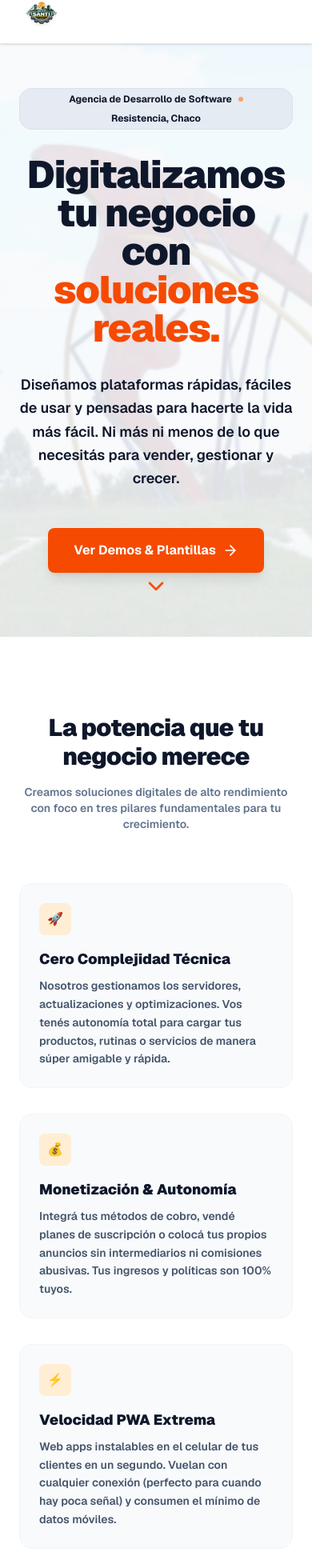
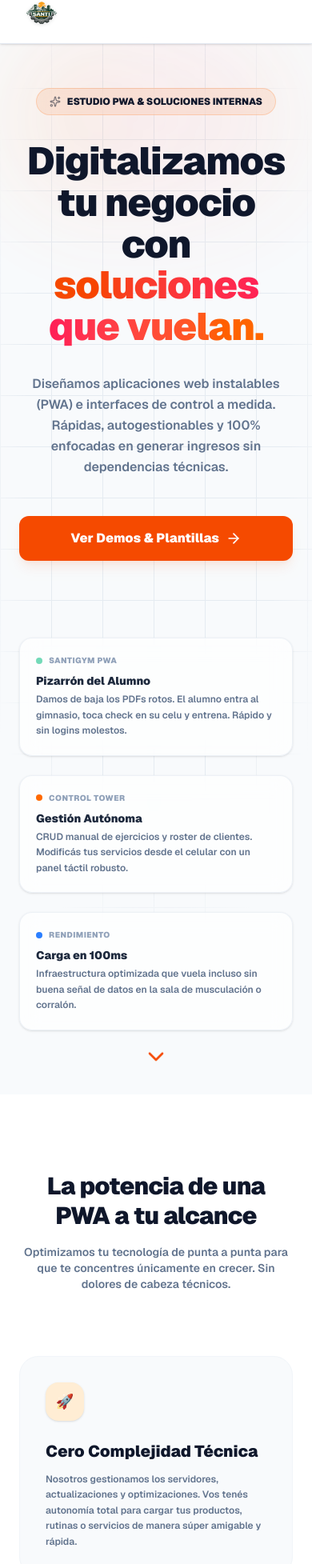
Before and after one commit to SantiCabrera19/resistencia-pwas, a Next.js app: page / in a window 390 px wide. Shown: the part 18-1973 px from the top of the page at 80% size. Built offline with nearby package versions, Linux system fonts and the light colour scheme.

Commit message:
design(home): rewrite landing components for a radical premium white and orange startup aesthetic

```diff
--- a/src/components/features/home/HomeAbout.tsx
+++ b/src/components/features/home/HomeAbout.tsx
@@ -1,49 +1,108 @@
 "use client";
 
-import { Handshake, Zap, ShieldCheck } from "lucide-react";
+import { CheckCircle2, XCircle } from "lucide-react";
 
 export function HomeAbout() {
   return (
     <section className="bg-white dark:bg-slate-950 px-6 py-24 sm:py-32 transition-colors duration-200" id="nosotros">
-      <div className="mx-auto max-w-5xl text-center">
-        <h2 className="text-3xl font-black tracking-tight text-slate-900 dark:text-white sm:text-5xl mb-4">
-          La potencia que tu negocio merece
-        </h2>
-        <p className="max-w-2xl mx-auto text-sm sm:text-base font-semibold text-slate-500 dark:text-slate-400">
-          Creamos soluciones digitales de alto rendimiento con foco en tres pilares fundamentales para tu crecimiento.
-        </p>
+      <div className="mx-auto max-w-5xl text-center space-y-20">
 
-        <div className="grid grid-cols-1 md:grid-cols-3 gap-8 text-left mt-16">
-          <div className="bg-slate-50 dark:bg-slate-900/40 p-6 rounded-2xl border border-slate-100 dark:border-slate-800/50 transition-colors">
-            <div className="h-10 w-10 bg-orange-100 dark:bg-orange-950/50 rounded-lg flex items-center justify-center text-orange-655 dark:text-orange-400 font-black mb-4 select-none">
+        {/* Main Header */}
+        <div className="space-y-4">
+          <h2 className="text-3xl font-black tracking-tight text-slate-900 dark:text-white sm:text-5xl select-none leading-tight">
+            La potencia de una PWA a tu alcance
+          </h2>
+          <p className="max-w-2xl mx-auto text-sm sm:text-base font-semibold text-slate-500 dark:text-slate-400">
+            Optimizamos tu tecnología de punta a punta para que te concentres únicamente en crecer. Sin dolores de cabeza técnicos.
+          </p>
+        </div>
+
+        {/* The 3 Pillars Cards */}
+        <div className="grid grid-cols-1 md:grid-cols-3 gap-8 text-left">
+
+          {/* Pillar 1 */}
+          <div className="group bg-slate-50 dark:bg-slate-900/40 p-8 rounded-3xl border border-slate-100 dark:border-slate-800/60 transition-all hover:-translate-y-1 hover:shadow-lg hover:shadow-orange-500/5 duration-350">
+            <div className="h-12 w-12 bg-orange-100 dark:bg-orange-950/50 rounded-2xl flex items-center justify-center text-orange-655 dark:text-orange-400 text-lg font-black mb-6 select-none shadow-sm">
               🚀
             </div>
-            <h3 className="text-slate-900 dark:text-white font-black text-lg mb-2">Cero Complejidad Técnica</h3>
-            <p className="text-sm text-slate-600 dark:text-slate-450 leading-relaxed font-semibold">
+            <h3 className="text-slate-900 dark:text-white font-black text-xl mb-3">Cero Complejidad Técnica</h3>
+            <p className="text-xs sm:text-sm text-slate-500 dark:text-slate-400 leading-relaxed font-semibold">
               Nosotros gestionamos los servidores, actualizaciones y optimizaciones. Vos tenés autonomía total para cargar tus productos, rutinas o servicios de manera súper amigable y rápida.
             </p>
           </div>
 
-          <div className="bg-slate-50 dark:bg-slate-900/40 p-6 rounded-2xl border border-slate-100 dark:border-slate-800/50 transition-colors">
-            <div className="h-10 w-10 bg-orange-100 dark:bg-orange-950/50 rounded-lg flex items-center justify-center text-orange-655 dark:text-orange-400 font-black mb-4 select-none">
+          {/* Pillar 2 */}
+          <div className="group bg-slate-50 dark:bg-slate-900/40 p-8 rounded-3xl border border-slate-100 dark:border-slate-800/60 transition-all hover:-translate-y-1 hover:shadow-lg hover:shadow-orange-500/5 duration-350">
+            <div className="h-12 w-12 bg-orange-100 dark:bg-orange-950/50 rounded-2xl flex items-center justify-center text-orange-655 dark:text-orange-400 text-lg font-black mb-6 select-none shadow-sm">
               💰
             </div>
-            <h3 className="text-slate-900 dark:text-white font-black text-lg mb-2">Monetización & Autonomía</h3>
-            <p className="text-sm text-slate-600 dark:text-slate-450 leading-relaxed font-semibold">
+            <h3 className="text-slate-900 dark:text-white font-black text-xl mb-3">Monetización & Autonomía</h3>
+            <p className="text-xs sm:text-sm text-slate-500 dark:text-slate-400 leading-relaxed font-semibold">
               Integrá tus métodos de cobro, vendé planes de suscripción o colocá tus propios anuncios sin intermediarios ni comisiones abusivas. Tus ingresos y políticas son 100% tuyos.
             </p>
           </div>
 
-          <div className="bg-slate-50 dark:bg-slate-900/40 p-6 rounded-2xl border border-slate-100 dark:border-slate-800/50 transition-colors">
-            <div className="h-10 w-10 bg-orange-100 dark:bg-orange-950/50 rounded-lg flex items-center justify-center text-orange-655 dark:text-orange-400 font-black mb-4 select-none">
+          {/* Pillar 3 */}
+          <div className="group bg-slate-50 dark:bg-slate-900/40 p-8 rounded-3xl border border-slate-100 dark:border-slate-800/60 transition-all hover:-translate-y-1 hover:shadow-lg hover:shadow-orange-500/5 duration-350">
+            <div className="h-12 w-12 bg-orange-100 dark:bg-orange-950/50 rounded-2xl flex items-center justify-center text-orange-655 dark:text-orange-400 text-lg font-black mb-6 select-none shadow-sm">
               ⚡
             </div>
-            <h3 className="text-slate-900 dark:text-white font-black text-lg mb-2">Velocidad PWA Extrema</h3>
-            <p className="text-sm text-slate-600 dark:text-slate-450 leading-relaxed font-semibold">
+            <h3 className="text-slate-900 dark:text-white font-black text-xl mb-3">Velocidad PWA Extrema</h3>
+            <p className="text-xs sm:text-sm text-slate-500 dark:text-slate-400 leading-relaxed font-semibold">
               Web apps instalables en el celular de tus clientes en un segundo. Vuelan con cualquier conexión (perfecto para cuando hay poca señal) y consumen el mínimo de datos móviles.
             </p>
           </div>
         </div>
+
+        {/* CONCEPTS > CODE: High-End Comparison Table */}
+        <div className="bg-slate-50 dark:bg-slate-900/40 border border-slate-100 dark:border-slate-800/60 rounded-3xl p-6 sm:p-10 text-left space-y-8 shadow-sm">
+          <div className="space-y-1 select-none">
+            <span className="text-[10px] font-black uppercase tracking-widest text-orange-655 dark:text-orange-400">Comparativa</span>
+            <h3 className="text-xl sm:text-2xl font-black text-slate-900 dark:text-white">¿Por qué una PWA de Resistencia es diferente?</h3>
+          </div>
+
+          <div className="grid grid-cols-1 md:grid-cols-2 gap-6 divide-y md:divide-y-0 md:divide-x divide-slate-200 dark:divide-slate-800">
+
+            {/* Standard Column */}
+            <div className="space-y-4 pb-6 md:pb-0">
+              <span className="text-[10px] font-black uppercase text-red-500 tracking-wider">Sitios WordPress / Web Genérica</span>
+              <ul className="space-y-3">
+                <li className="flex items-start gap-2.5 text-xs sm:text-sm font-semibold text-slate-550 dark:text-slate-400">
+                  <XCircle className="h-4.5 w-4.5 text-red-500 shrink-0 mt-0.5" />
+                  Plugins pesados que se rompen con cada actualización.
+                </li>
+                <li className="flex items-start gap-2.5 text-xs sm:text-sm font-semibold text-slate-550 dark:text-slate-400">
+                  <XCircle className="h-4.5 w-4.5 text-red-500 shrink-0 mt-0.5" />
+                  Carga lenta e inestable con baja señal o 4G en tránsito.
+                </li>
+                <li className="flex items-start gap-2.5 text-xs sm:text-sm font-semibold text-slate-550 dark:text-slate-400">
+                  <XCircle className="h-4.5 w-4.5 text-red-500 shrink-0 mt-0.5" />
+                  Dependencia total de programadores para cambiar una nota o precio.
+                </li>
+              </ul>
+            </div>
+
+            {/* Resistencia PWA Column */}
+            <div className="space-y-4 pt-6 md:pt-0 md:pl-8">
+              <span className="text-[10px] font-black uppercase text-emerald-600 dark:text-emerald-400 tracking-wider">Resistencia PWAs</span>
+              <ul className="space-y-3">
+                <li className="flex items-start gap-2.5 text-xs sm:text-sm font-semibold text-slate-550 dark:text-slate-400">
+                  <CheckCircle2 className="h-4.5 w-4.5 text-emerald-500 shrink-0 mt-0.5" />
+                  Código ultra limpio y liviano sin plugins inútiles.
+                </li>
+                <li className="flex items-start gap-2.5 text-xs sm:text-sm font-semibold text-slate-550 dark:text-slate-400">
+                  <CheckCircle2 className="h-4.5 w-4.5 text-emerald-500 shrink-0 mt-0.5" />
+                  Acceso offline nativo. Tacha tus tareas o mira tus rutinas al instante.
+                </li>
+                <li className="flex items-start gap-2.5 text-xs sm:text-sm font-semibold text-slate-550 dark:text-slate-400">
+                  <CheckCircle2 className="h-4.5 w-4.5 text-emerald-500 shrink-0 mt-0.5" />
+                  Paneles móviles súper simples para cambiar todo en 5 segundos.
+                </li>
+              </ul>
+            </div>
+          </div>
+        </div>
+
       </div>
     </section>
   );
--- a/src/components/features/home/HomeHero.tsx
+++ b/src/components/features/home/HomeHero.tsx
@@ -1,7 +1,6 @@
 "use client";
 
-import Image from "next/image";
-import { ArrowRight, ChevronDown } from "lucide-react";
+import { ArrowRight, ChevronDown, CheckCircle2, Zap, ShieldAlert, Sparkles } from "lucide-react";
 
 export function HomeHero() {
   const scrollToPortfolio = () => {
@@ -9,52 +8,90 @@ export function HomeHero() {
   };
 
   return (
-    <section className="relative flex min-h-[90vh] flex-col items-center justify-center px-6 pt-32 pb-20 sm:pt-40 sm:pb-24 text-center overflow-hidden">
-      {/* Background Image of Resistencia */}
-      <div className="absolute inset-0 z-0">
-        <Image
-          src="/images/Resistencia.jpg"
-          alt="Ciudad de Resistencia, Chaco"
-          fill
-          sizes="100vw"
-          priority
-          className="object-cover object-center"
-          quality={85}
-        />
-        {/* White / Slate clean overlay inspired by medios.io */}
-        <div className="absolute inset-0 bg-slate-50/90 dark:bg-slate-950/90 backdrop-blur-[1px]"></div>
+    <section className="relative flex min-h-[95vh] flex-col items-center justify-center px-6 pt-32 pb-20 sm:pt-40 sm:pb-28 text-center overflow-hidden bg-slate-50 dark:bg-slate-950 transition-colors duration-200">
+
+      {/* Mesh Grid Background inspired by premium designs */}
+      <div className="absolute inset-0 z-0 opacity-[0.4] dark:opacity-[0.15] pointer-events-none">
+        <div className="absolute inset-0 bg-[linear-gradient(to_right,#cbd5e1_1px,transparent_1px),linear-gradient(to_bottom,#cbd5e1_1px,transparent_1px)] dark:bg-[linear-gradient(to_right,#334155_1px,transparent_1px),linear-gradient(to_bottom,#334155_1px,transparent_1px)] bg-[size:4rem_4rem] [mask-image:radial-gradient(ellipse_60%_50%_at_50%_40%,#000_70%,transparent_100%)]"></div>
       </div>
 
-      {/* Content */}
-      <div className="relative z-10 mx-auto max-w-4xl space-y-8">
-        <div className="inline-flex flex-wrap justify-center items-center gap-2 rounded-2xl sm:rounded-full bg-slate-200/80 dark:bg-slate-900/65 px-3 py-1.5 sm:px-4 sm:py-2 text-xs sm:text-sm font-bold text-slate-750 dark:text-slate-200 ring-1 ring-inset ring-slate-300/40 dark:ring-slate-800/40 backdrop-blur-md max-w-full text-center">
-          <span>Agencia de Desarrollo de Software</span>
-          <span className="h-1.5 w-1.5 rounded-full bg-orange-500 animate-pulse shrink-0"></span>
-          <span>Resistencia, Chaco</span>
+      {/* Glowing Peach/Orange Ambient Orbs */}
+      <div className="absolute top-10 left-1/2 -translate-x-1/2 w-[350px] sm:w-[600px] h-[250px] sm:h-[400px] bg-gradient-to-r from-orange-400/20 via-rose-400/10 to-orange-500/10 dark:from-orange-500/10 dark:via-rose-500/5 dark:to-transparent rounded-full blur-3xl opacity-80 pointer-events-none z-0"></div>
+
+      {/* Content Container */}
+      <div className="relative z-10 mx-auto max-w-5xl space-y-8 flex flex-col items-center">
+
+        {/* Badge */}
+        <div className="inline-flex items-center gap-2 rounded-full bg-orange-500/10 dark:bg-orange-500/5 px-4 py-2 text-xs font-black text-orange-655 dark:text-orange-400 border border-orange-500/20 dark:border-orange-500/10 backdrop-blur-md animate-in fade-in slide-in-from-top-4 duration-300">
+          <Sparkles className="h-3.5 w-3.5 animate-pulse" />
+          <span>ESTUDIO PWA & SOLUCIONES INTERNAS</span>
         </div>
 
-        <h1 className="text-5xl font-black tracking-tight text-slate-900 dark:text-white sm:text-7xl">
-          Digitalizamos tu negocio con <span className="text-orange-600 dark:text-orange-550">soluciones reales.</span>
+        {/* Hero Title */}
+        <h1 className="text-5xl font-black tracking-tight text-slate-900 dark:text-white sm:text-7xl max-w-4xl leading-[1.08] select-none">
+          Digitalizamos tu negocio con <span className="bg-clip-text text-transparent bg-gradient-to-r from-orange-600 via-rose-500 to-orange-500 dark:from-orange-550 dark:via-rose-400 dark:to-orange-450">soluciones que vuelan.</span>
         </h1>
 
-        <p className="mx-auto max-w-2xl text-lg text-slate-650 dark:text-slate-350 leading-relaxed font-semibold">
-          Diseñamos plataformas rápidas, fáciles de usar y pensadas para hacerte la vida más fácil. Ni más ni menos de lo que necesitás para vender, gestionar y crecer.
+        {/* Description Paragraph */}
+        <p className="mx-auto max-w-2xl text-base sm:text-lg text-slate-500 dark:text-slate-400 leading-relaxed font-semibold">
+          Diseñamos aplicaciones web instalables (PWA) e interfaces de control a medida. Rápidas, autogestionables y 100% enfocadas en generar ingresos sin dependencias técnicas.
         </p>
 
-        <div className="flex flex-col items-center justify-center gap-4 sm:flex-row pt-4">
+        {/* CTA Buttons */}
+        <div className="flex flex-col items-center justify-center gap-4 sm:flex-row pt-4 w-full max-w-md">
           <button
             onClick={scrollToPortfolio}
-            className="flex items-center gap-2 rounded-lg bg-orange-600 px-8 py-4 text-base font-bold text-white shadow-lg transition-all hover:bg-orange-500 hover:shadow-orange-500/25 active:scale-95"
+            className="w-full sm:w-auto flex items-center justify-center gap-2 rounded-xl bg-orange-600 px-8 py-4 text-base font-black text-white shadow-lg shadow-orange-600/10 hover:shadow-orange-600/20 transition-all hover:bg-orange-500 active:scale-95 duration-200 cursor-pointer"
           >
             Ver Demos & Plantillas
             <ArrowRight className="h-5 w-5" />
           </button>
         </div>
+
+        {/* Floating Showcase Cards - A Radical Touch! */}
+        <div className="grid grid-cols-1 sm:grid-cols-3 gap-6 pt-16 w-full max-w-4xl text-left select-none">
+          {/* Card 1 */}
+          <div className="group bg-white/70 dark:bg-slate-900/50 backdrop-blur-md border border-slate-200/60 dark:border-slate-800/80 p-5 rounded-2xl shadow-sm hover:border-orange-500/30 transition-all duration-300">
+            <div className="flex items-center gap-2 mb-2">
+              <span className="h-2 w-2 rounded-full bg-emerald-500 animate-pulse"></span>
+              <span className="text-[10px] font-black text-slate-400 uppercase tracking-wider">SantiGym PWA</span>
+            </div>
+            <h3 className="font-black text-sm text-slate-800 dark:text-white">Pizarrón del Alumno</h3>
+            <p className="text-xs font-semibold text-slate-500 dark:text-slate-400 mt-1 leading-relaxed">
+              Damos de baja los PDFs rotos. El alumno entra al gimnasio, toca check en su celu y entrena. Rápido y sin logins molestos.
+            </p>
+          </div>
+
+          {/* Card 2 */}
+          <div className="group bg-white/70 dark:bg-slate-900/50 backdrop-blur-md border border-slate-200/60 dark:border-slate-800/80 p-5 rounded-2xl shadow-sm hover:border-orange-500/30 transition-all duration-300">
+            <div className="flex items-center gap-2 mb-2">
+              <span className="h-2 w-2 rounded-full bg-orange-500"></span>
+              <span className="text-[10px] font-black text-slate-400 uppercase tracking-wider">Control Tower</span>
+            </div>
+            <h3 className="font-black text-sm text-slate-800 dark:text-white">Gestión Autónoma</h3>
+            <p className="text-xs font-semibold text-slate-500 dark:text-slate-400 mt-1 leading-relaxed">
+              CRUD manual de ejercicios y roster de clientes. Modificás tus servicios desde el celular con un panel táctil robusto.
+            </p>
+          </div>
+
+          {/* Card 3 */}
+          <div className="group bg-white/70 dark:bg-slate-900/50 backdrop-blur-md border border-slate-200/60 dark:border-slate-800/80 p-5 rounded-2xl shadow-sm hover:border-orange-500/30 transition-all duration-300">
+            <div className="flex items-center gap-2 mb-2">
+              <span className="h-2 w-2 rounded-full bg-blue-500"></span>
+              <span className="text-[10px] font-black text-slate-400 uppercase tracking-wider">Rendimiento</span>
+            </div>
+            <h3 className="font-black text-sm text-slate-800 dark:text-white">Carga en 100ms</h3>
+            <p className="text-xs font-semibold text-slate-500 dark:text-slate-400 mt-1 leading-relaxed">
+              Infraestructura optimizada que vuela incluso sin buena señal de datos en la sala de musculación o corralón.
+            </p>
+          </div>
+        </div>
+
       </div>
 
       <button
         onClick={scrollToPortfolio}
-        className="absolute bottom-10 z-10 animate-bounce text-orange-600 hover:text-orange-500 dark:text-orange-500 dark:hover:text-orange-450 transition-colors"
+        className="absolute bottom-6 sm:bottom-10 z-10 animate-bounce text-orange-600 hover:text-orange-500 dark:text-orange-500 dark:hover:text-orange-450 transition-colors"
         aria-label="Scroll down"
       >
         <ChevronDown className="h-8 w-8" />
```
Also changed, not shown: src/components/features/home/HomeContact.tsx (+45 -34 lines), src/components/features/home/HomePortfolio.tsx (+104 -84 lines).
